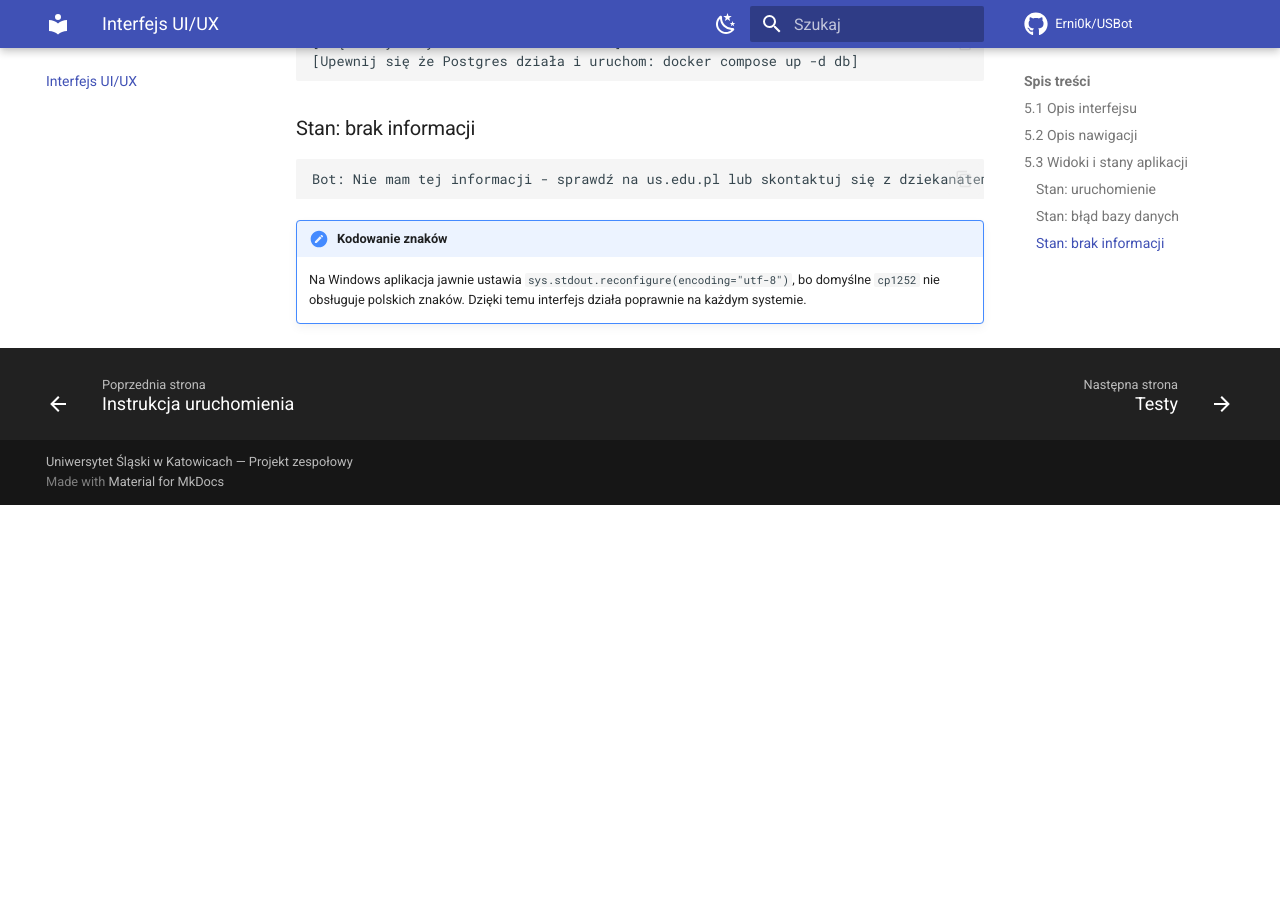
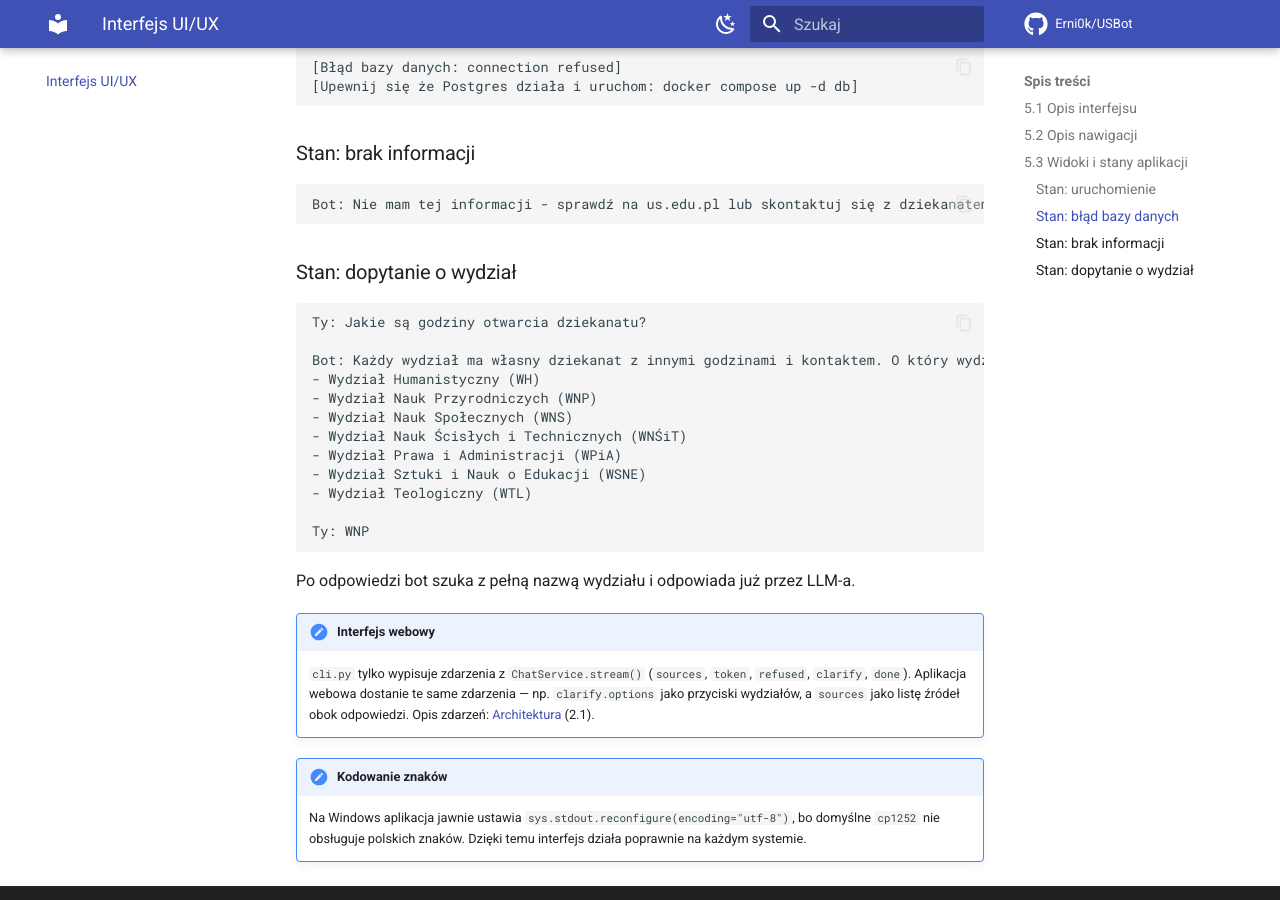
Before and after one commit to Erni0k/USBot, an MkDocs documentation site: the page built from docs/ui-ux.md, in a window 1280 px wide and 900 px high, scrolled down 1177 px. Built offline with MkDocs 1.6.1 and Material for MkDocs 9.7.7, drawn with Linux system fonts in a browser that asks for light colours; comment, search, counter and statistics services are not loaded; before the commit the page ends 1682 px from its top, so only the background shows below that; some of the changed text lies outside the part shown.

Commit message:
docs: describe layered ChatService, faculty clarification and tests across docs

````diff
--- a/docs/ui-ux.md
+++ b/docs/ui-ux.md
@@ -17,6 +17,7 @@ migracji do interfejsu webowego (planowane rozszerzenie).
 | `Ctrl+C` lub `Ctrl+D` (EOF) | Graceful exit z komunikatem „Do widzenia!". |
 | Błąd bazy danych | Komunikat błędu z instrukcją uruchomienia Dockera, pętla kontynuowana. |
 | Brak danych w bazie | Bot informuje o braku informacji, sugeruje us.edu.pl lub dziekanat. |
+| Pytanie o dziekanat bez wydziału | Bot dopytuje o wydział i wymienia wszystkie (bez wywołania LLM-a); odpowiedź może być skrótem, np. „WNP”. |
 
 ## 5.3 Widoki i stany aplikacji
 
@@ -43,6 +44,31 @@ migracji do interfejsu webowego (planowane rozszerzenie).
 Bot: Nie mam tej informacji - sprawdź na us.edu.pl lub skontaktuj się z dziekanatem.
 ```
 
+### Stan: dopytanie o wydział
+
+```text
+Ty: Jakie są godziny otwarcia dziekanatu?
+
+Bot: Każdy wydział ma własny dziekanat z innymi godzinami i kontaktem. O który wydział chodzi?
+- Wydział Humanistyczny (WH)
+- Wydział Nauk Przyrodniczych (WNP)
+- Wydział Nauk Społecznych (WNS)
+- Wydział Nauk Ścisłych i Technicznych (WNŚiT)
+- Wydział Prawa i Administracji (WPiA)
+- Wydział Sztuki i Nauk o Edukacji (WSNE)
+- Wydział Teologiczny (WTL)
+
+Ty: WNP
+```
+
+Po odpowiedzi bot szuka z pełną nazwą wydziału i odpowiada już przez LLM-a.
+
+!!! note "Interfejs webowy"
+    `cli.py` tylko wypisuje zdarzenia z `ChatService.stream()` (`sources`, `token`,
+    `refused`, `clarify`, `done`). Aplikacja webowa dostanie te same zdarzenia — np.
+    `clarify.options` jako przyciski wydziałów, a `sources` jako listę źródeł obok
+    odpowiedzi. Opis zdarzeń: [Architektura](architektura.md) (2.1).
+
 !!! note "Kodowanie znaków"
     Na Windows aplikacja jawnie ustawia `sys.stdout.reconfigure(encoding="utf-8")`,
     bo domyślne `cp1252` nie obsługuje polskich znaków. Dzięki temu interfejs działa
````
Also changed, not shown: README.md (+3 -1 lines), docs/index.md (+10 -2 lines), docs/podsumowanie.md (+20 -7 lines), docs/testy.md (+7 -4 lines), docs/uruchomienie.md (+11 -0 lines).
